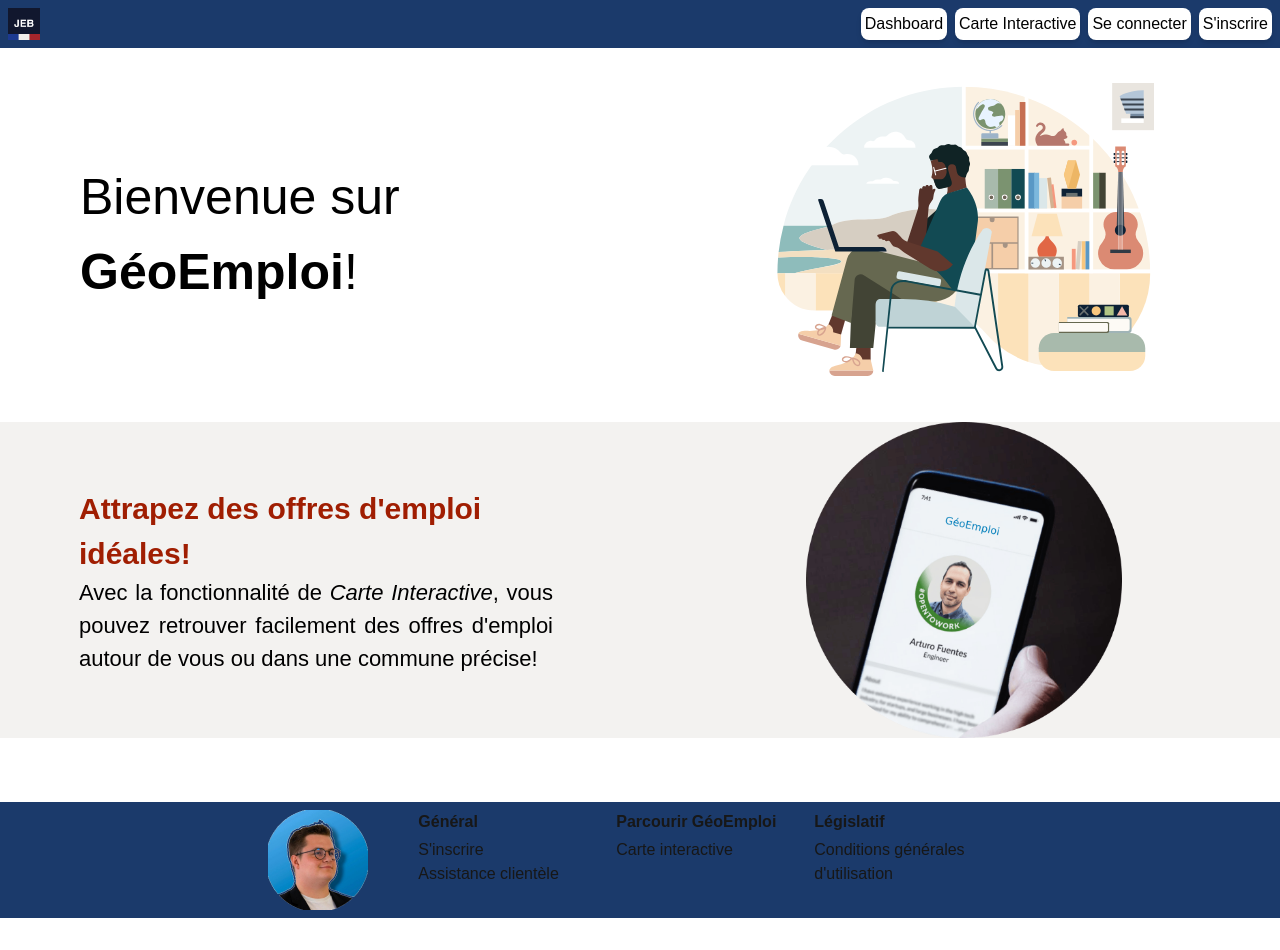
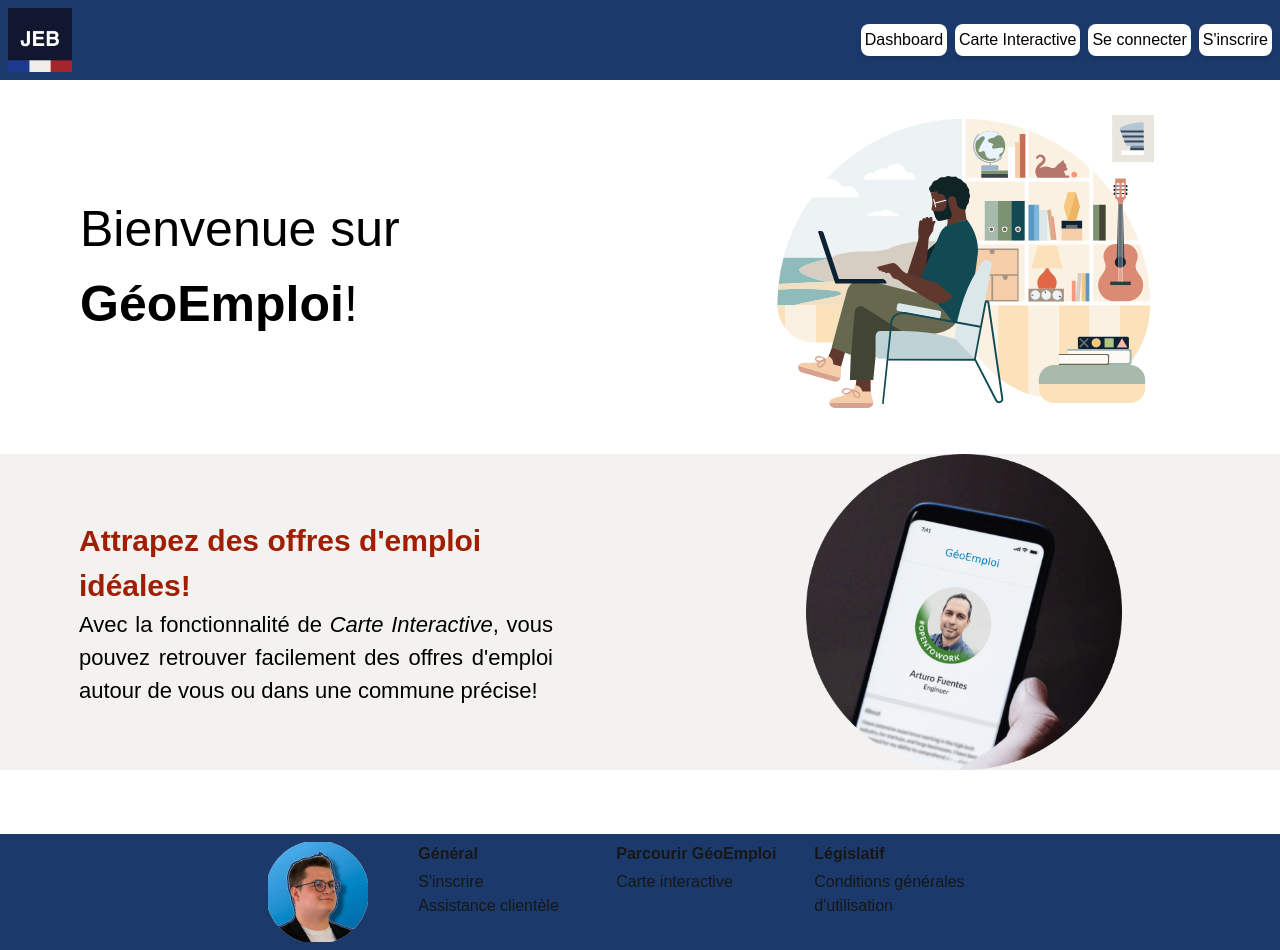
Before and after one commit to SkyReox/GeoEmploi, a Next.js app: page / in a window 1280 px wide. Before the commit the page ends 918 px from the top, so only its background shows below. Built offline with nearby package versions, Linux system fonts and the light colour scheme; no server answers.

Commit message:
feat: 3 RGAA criterias are met and listed

```diff
--- a/app/assistance-clientele/page.tsx
+++ b/app/assistance-clientele/page.tsx
@@ -1,5 +1,3 @@
-import Image from "next/image";
-
 export default function Home() {
     return (
         <div className="flex flex-col flex-1 bg-zinc-50 font-sans bg-main-2">
--- a/app/components/FooterComponent.tsx
+++ b/app/components/FooterComponent.tsx
@@ -5,9 +5,9 @@ export default function FooterComponent() {
         <nav className="flex w-[80%] justify-center">
             <div className="flex">
                 <Image
-                    className="h-full object-contain"
-                    src="/icon.png"
-                    alt="GeoEmploi Icon"
+                    className="h-full object-contain text-white text-[16px] flex items-center justify-center text-center"
+                    src="/goat.png"
+                    alt="Jean-Eudes Berlier Image"
                     width={100}
                     height={100}
                     priority
--- a/app/components/HeaderComponent.tsx
+++ b/app/components/HeaderComponent.tsx
@@ -28,7 +28,7 @@ export default async function HeaderComponent() {
             <div className="pe-lg flex gap-xs items-center justify-start">
                 <a href="/">
                     <Image
-                        className="w-8"
+                        className="w-16 h-16 bg-white flex text-black justify-center items-center"
                         src="/jeb.png"
                         alt="Jeb Icon"
                         width={100}
--- a/app/page.tsx
+++ b/app/page.tsx
@@ -12,9 +12,9 @@ export default function Home() {
                     </div>
                     <div className="flex w-[50%] justify-center">
                         <Image
-                            className="w-[60%]"
+                            className="w-[60%] bg-white text-black text-[18px] flex justify-center items-center"
                             src="/thinking_man.svg"
-                            alt="Thinking Man"
+                            alt="Thinking Man Image"
                             width={100}
                             height={100}
                             priority
@@ -32,9 +32,9 @@ export default function Home() {
                     </div>
                     <div className="flex w-[50%] justify-center">
                         <Image
-                            className="w-[50%]"
+                            className="w-[50%] bg-[#f3f2f0] text-black flex items-center justify-center text-[18px]"
                             src="/fuentes.png"
-                            alt="Fuentes"
+                            alt="Fuentes Image"
                             width={463}
                             height={463}
                             priority
```
Also changed, not shown: public/goat.png (renamed from public/icon.png), 1 other file (tests, documents, lock files or other folders).
